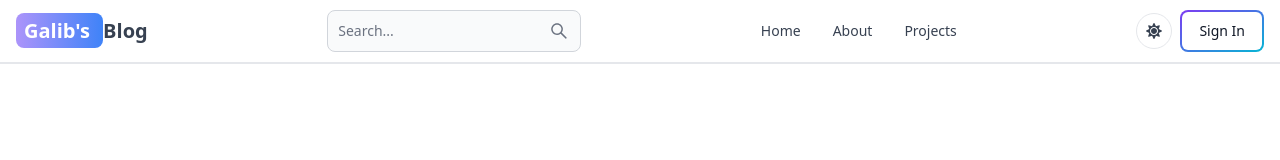
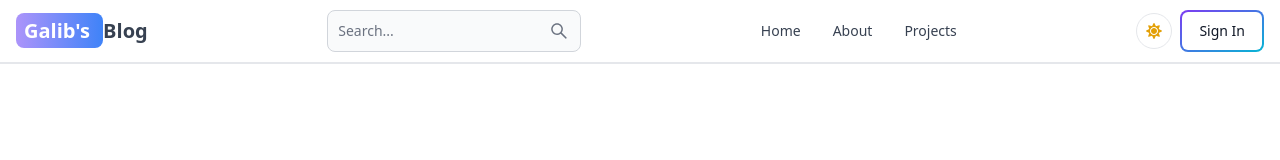
Before and after one commit to Galib-23/blog-2-client, a React (Vite) app: page /sign-in in a window 1280 px wide. Shown: the top 160 px of the page. Built offline with nearby package versions, Linux system fonts and the light colour scheme; no server answers.

Commit message:
theme toggle animation css added

```diff
--- a/src/components/DashProfile.jsx
+++ b/src/components/DashProfile.jsx
@@ -1,17 +1,32 @@
 import { TextInput } from "flowbite-react";
+import { useRef, useState } from "react";
 import { useSelector } from "react-redux";
 
 const DashProfile = () => {
   const { currentUser } = useSelector((state) => state.user);
+  const [imageFile, setImageFile] = useState(null);
+  const [imageFileUrl, setImageFileUrl] = useState(null);
+
+  const filePickerRef = useRef();
+
+
+  const handleImageChange = (e) => {
+    const file = e.target.files[0];
+    if(file) {
+      setImageFile(file);
+      setImageFileUrl(URL.createObjectURL(file));
+    }
+  }
 
   return (
     <div className="max-w-lg mx-auto p-3 w-full">
       <h1 className="my-7 text-center font-semibold text-3xl">Profile</h1>
       <form className="flex flex-col gap-4">
+        <input type="file" accept="image/*" onChange={handleImageChange} ref={filePickerRef} />
         <div className="w-32 h-32 self-center cursor-pointer shadow-md overflow-hidden rounded-full">
           <img
             className="w-full h-full rounded-full object-cover border-4 border-[lightgray]"
-            src={currentUser.profilePicture}
+            src={imageFileUrl || currentUser.profilePicture}
             alt=""
           />
         </div>
--- a/src/components/DashSidebar.jsx
+++ b/src/components/DashSidebar.jsx
@@ -21,7 +21,7 @@ const DashSidebar = () => {
       <Sidebar.Items>
         <Sidebar.ItemGroup>
           <Link to='/dashboard?tab=profile'>
-          <Sidebar.Item active={tab === 'profile'} className='cursor-pointer' icon={HiUser} label={"User"}>
+          <Sidebar.Item active={tab === 'profile'} className='cursor-pointer' icon={HiUser} label={"User"} as="div">
             Profile
           </Sidebar.Item>
           </Link>
--- /dev/null
+++ b/src/components/Header.css
@@ -0,0 +1,12 @@
+@keyframes spin {
+    from {
+      transform: rotate(0deg);
+    }
+    to {
+      transform: rotate(360deg);
+    }
+  }
+
+  .spin {
+    animation: spin 0.5s ease-in-out;
+  }
--- a/src/components/Header.jsx
+++ b/src/components/Header.jsx
@@ -4,6 +4,8 @@ import { AiOutlineSearch } from "react-icons/ai";
 import { FaMoon, FaSun } from "react-icons/fa";
 import { useDispatch, useSelector } from "react-redux";
 import { toggleTheme } from "../redux/theme/themeSlice";
+import { useState } from "react";
+import './Header.css'
 
 const Header = () => {
 
@@ -11,6 +13,13 @@ const Header = () => {
     const { currentUser } = useSelector((state) => state.user);
     const dispatch = useDispatch();
     const { theme } = useSelector(state => state.theme);
+    const [isSpinning, setIsSpinning] = useState(false);
+
+  const handleClick = () => {
+    setIsSpinning(true);
+    dispatch(toggleTheme());
+    setTimeout(() => setIsSpinning(false), 500);
+  };
 
   return (
     <Navbar className="border-b-2">
@@ -35,11 +44,16 @@ const Header = () => {
         <AiOutlineSearch />
       </Button>
       <div className="flex items-center gap-2 md:order-2">
-        <button onClick={() =>dispatch(toggleTheme())} className={`w-9 h-9 rounded-full hidden sm:flex sm:justify-center sm:items-center border hover:shadow-lg hover:scale-105 transition-scale duration-300 ${theme === 'dark' && 'hover:shadow-slate-500 hover:shadow-2xl hover:text-yellow-100'}`}>
-          {
-            theme === 'light' ? <FaSun /> : <FaMoon />
-          }
-        </button>
+      <button
+      onClick={handleClick}
+      className={`w-9 h-9 rounded-full hidden sm:flex sm:justify-center sm:items-center border hover:shadow-lg hover:scale-105 transition-scale duration-300 ${theme === 'dark' && 'hover:shadow-slate-500 hover:shadow-2xl'}`}
+    >
+      {
+        theme === 'light'
+        ? <FaSun className={`text-yellow-400 ${isSpinning ? 'spin' : ''}`} />
+        : <FaMoon className={`${isSpinning ? 'spin' : ''}`} />
+      }
+    </button>
         {
           currentUser ? (
             <Dropdown arrowIcon={false} inline label={
```
